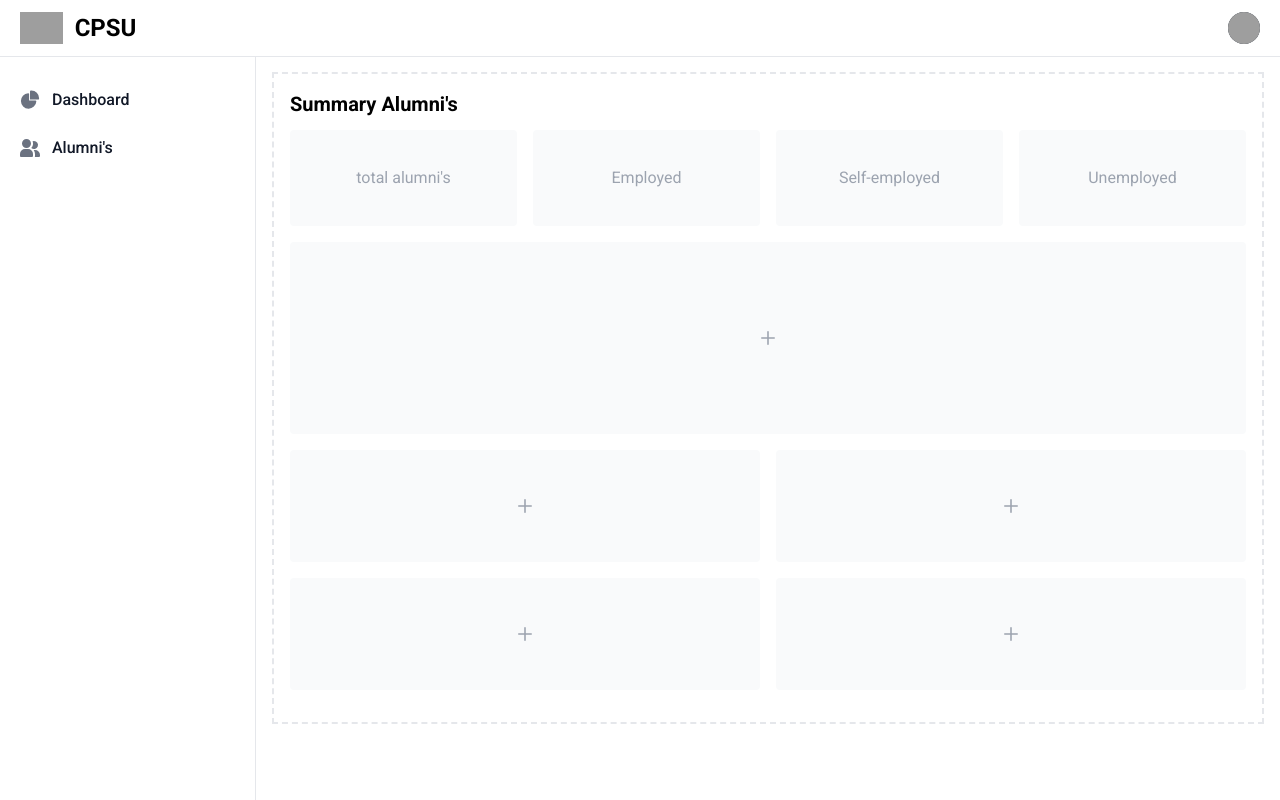
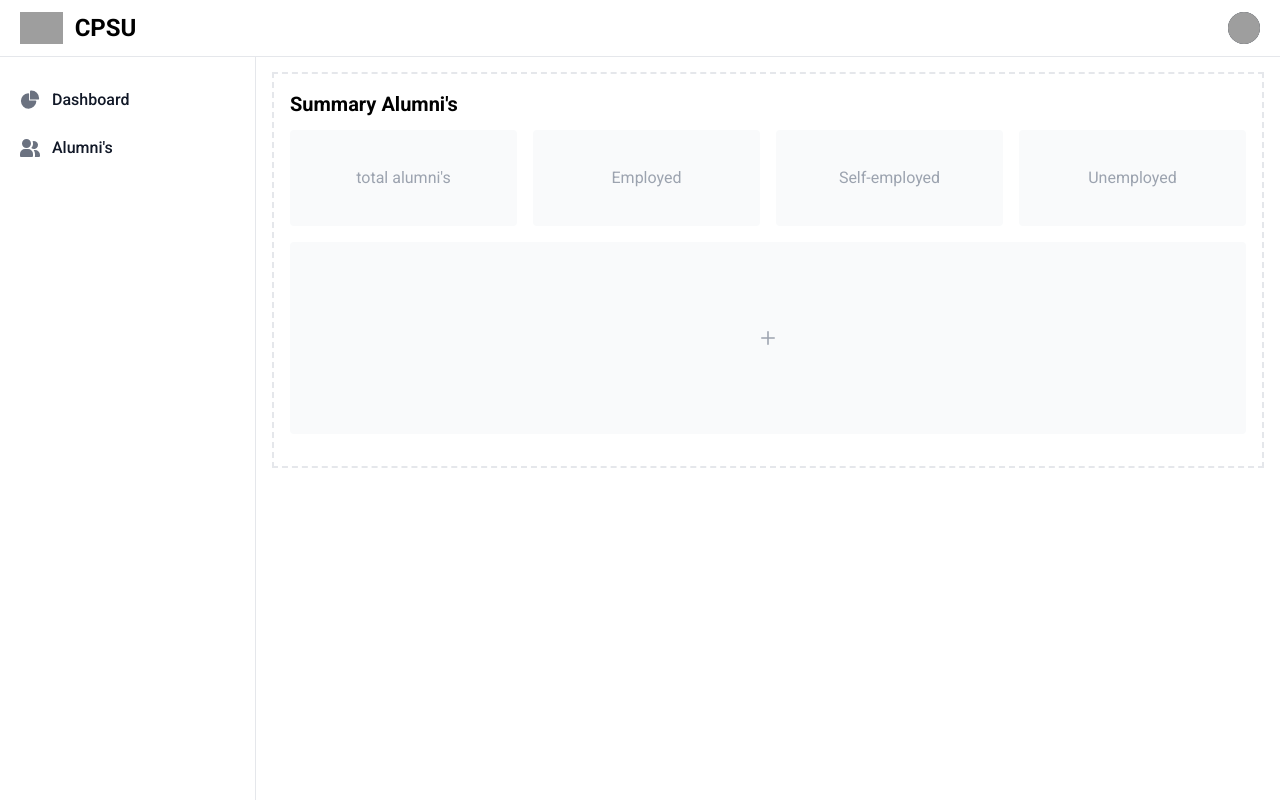
Before and after one commit to 5kydriven/alumni-tracker-system, a Vue app: page /subadmin in a window 1280 px wide. Built offline with nearby package versions, Linux system fonts and the light colour scheme; grey boxes are pictures that could not be loaded.

Commit message:
remove some unused element tags

```diff
--- a/src/components/SubAdmin/Dashboard.vue
+++ b/src/components/SubAdmin/Dashboard.vue
@@ -1,5 +1,6 @@
+
 <template>
-    <div class="p-4 md:ml-64">
+  <div class="p-4 md:ml-64">
     <div class="p-4 border-2 border-gray-200 border-dashed dark:border-gray-700 mt-14">
       <!-- first coloumn -->
       <h1 class="mb-3 font-semibold text-xl">Summary Alumni's</h1>
@@ -40,84 +41,6 @@
         </p>
       </div>
 
-      <div class="grid grid-cols-2 gap-4 mb-4">
-        <div class="flex items-center justify-center rounded bg-gray-50 h-28 dark:bg-gray-800">
-          <p class="text-2xl text-gray-400 dark:text-gray-500">
-            <svg
-              class="w-3.5 h-3.5"
-              aria-hidden="true"
-              xmlns="http://www.w3.org/2000/svg"
-              fill="none"
-              viewBox="0 0 18 18"
-            >
-              <path
-                stroke="currentColor"
-                stroke-linecap="round"
-                stroke-linejoin="round"
-                stroke-width="2"
-                d="M9 1v16M1 9h16"
-              />
-            </svg>
-          </p>
-        </div>
-        <div class="flex items-center justify-center rounded bg-gray-50 h-28 dark:bg-gray-800">
-          <p class="text-2xl text-gray-400 dark:text-gray-500">
-            <svg
-              class="w-3.5 h-3.5"
-              aria-hidden="true"
-              xmlns="http://www.w3.org/2000/svg"
-              fill="none"
-              viewBox="0 0 18 18"
-            >
-              <path
-                stroke="currentColor"
-                stroke-linecap="round"
-                stroke-linejoin="round"
-                stroke-width="2"
-                d="M9 1v16M1 9h16"
-              />
-            </svg>
-          </p>
-        </div>
-        <div class="flex items-center justify-center rounded bg-gray-50 h-28 dark:bg-gray-800">
-          <p class="text-2xl text-gray-400 dark:text-gray-500">
-            <svg
-              class="w-3.5 h-3.5"
-              aria-hidden="true"
-              xmlns="http://www.w3.org/2000/svg"
-              fill="none"
-              viewBox="0 0 18 18"
-            >
-              <path
-                stroke="currentColor"
-                stroke-linecap="round"
-                stroke-linejoin="round"
-                stroke-width="2"
-                d="M9 1v16M1 9h16"
-              />
-            </svg>
-          </p>
-        </div>
-        <div class="flex items-center justify-center rounded bg-gray-50 h-28 dark:bg-gray-800">
-          <p class="text-2xl text-gray-400 dark:text-gray-500">
-            <svg
-              class="w-3.5 h-3.5"
-              aria-hidden="true"
-              xmlns="http://www.w3.org/2000/svg"
-              fill="none"
-              viewBox="0 0 18 18"
-            >
-              <path
-                stroke="currentColor"
-                stroke-linecap="round"
-                stroke-linejoin="round"
-                stroke-width="2"
-                d="M9 1v16M1 9h16"
-              />
-            </svg>
-          </p>
-        </div>
-      </div>
     </div>
   </div>
 </template>
```
